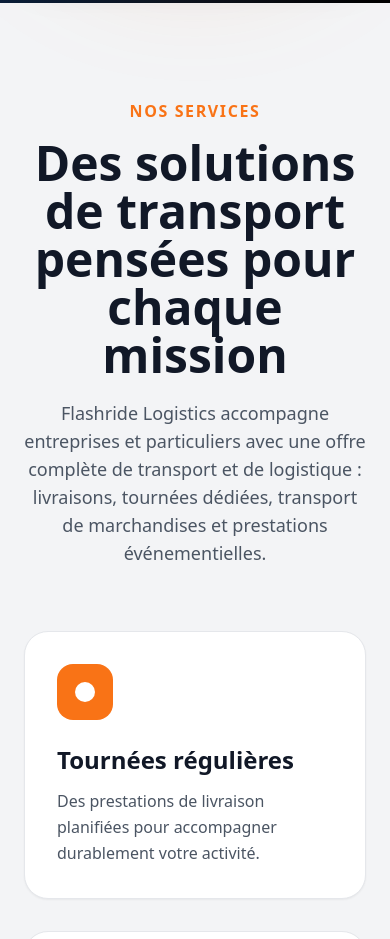
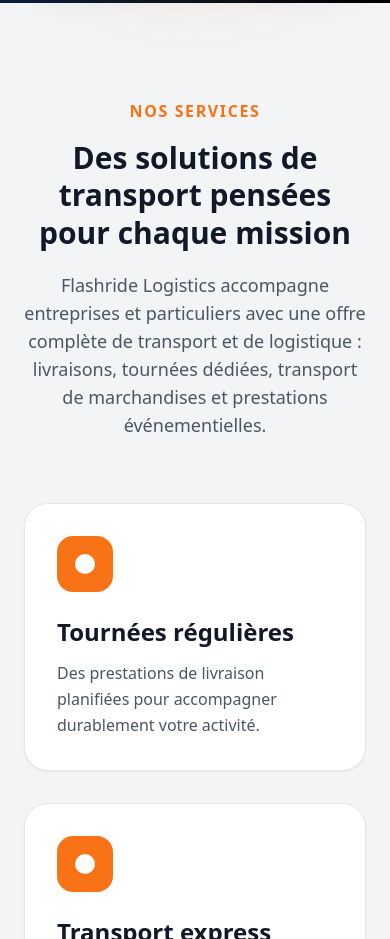
Before and after one commit to jasonvandommele-commits/flashride-logistics, a Next.js app: page / in a window 390 px wide. Shown: the part 1720-2659 px from the top of the page. Built offline with nearby package versions, Linux system fonts and the light colour scheme.

Commit message:
Update page.jsx

```diff
--- a/app/page.jsx
+++ b/app/page.jsx
@@ -278,8 +278,9 @@
             </p>
 
 
-            <h2 className="text-5xl font-black mt-4">
-              Des solutions de transport pensées pour chaque mission
+            <h2 className="text-3xl md:text-5xl font-black mt-4 leading-tight">
+              Des solutions de transport
+              pensées pour chaque mission
             </h2>
 
 
```
